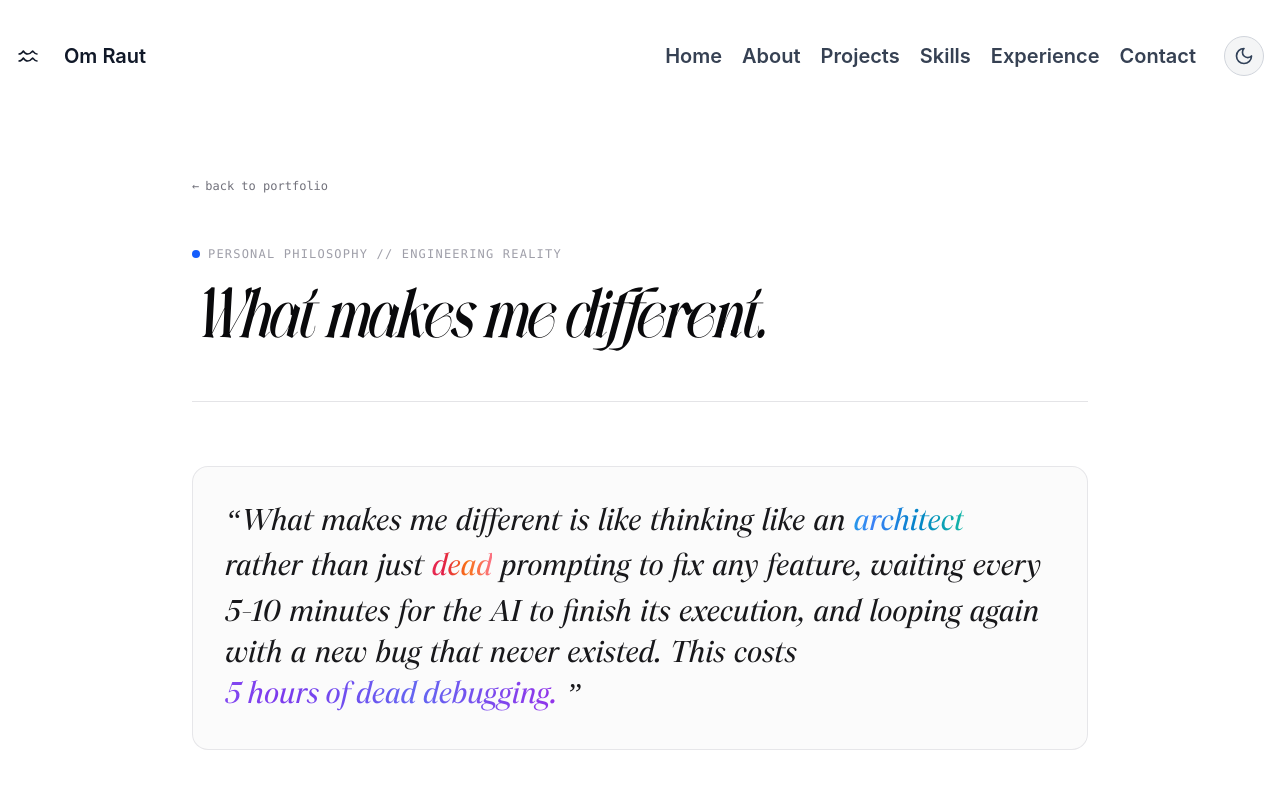
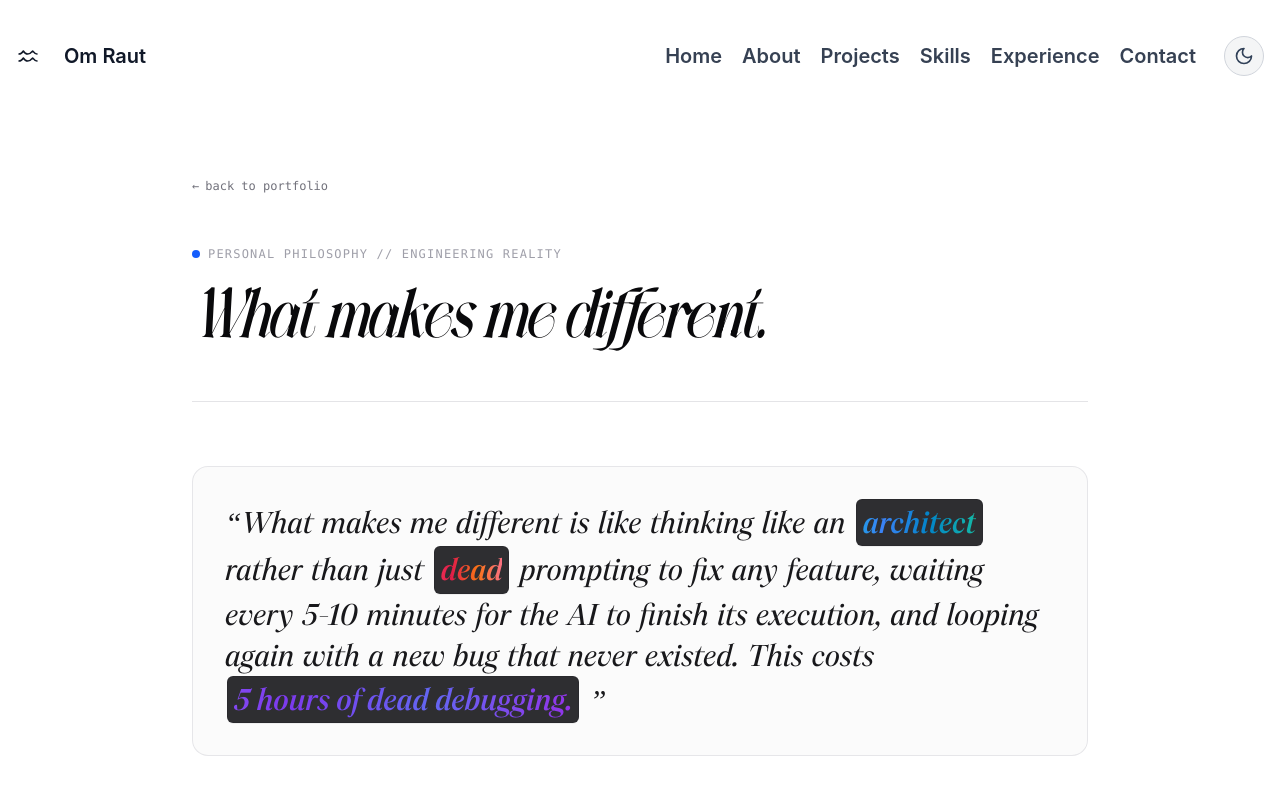
Before and after one commit to rxut-04/portfolioo, a React (Vite) app: page /different in a window 1280 px wide. Shown: the top 800 px of the page. Built offline with nearby package versions, Linux system fonts and the light colour scheme; a web font is replaced by a local one.

Commit message:
style: add subtle dark background badge with refined contrast for gradient words

```diff
--- a/src/components/ui/text-gradient.tsx
+++ b/src/components/ui/text-gradient.tsx
@@ -62,13 +62,13 @@ export function GradientText({
   return (
     <span
       className={cn(
-        "relative inline-block text-black dark:text-white",
+        "relative inline-flex items-center align-baseline rounded-md px-1.5 py-0.5 mx-0.5 bg-zinc-900/90 dark:bg-zinc-800/60 border border-zinc-800/60 dark:border-zinc-700/50 shadow-2xs text-white",
         className
       )}
       {...props}
     >
       <motion.span
-        className="inline-block bg-clip-text pb-1"
+        className="inline-block bg-clip-text font-semibold"
         style={{
           WebkitTextFillColor: "transparent",
           backgroundImage: gradient,
```
